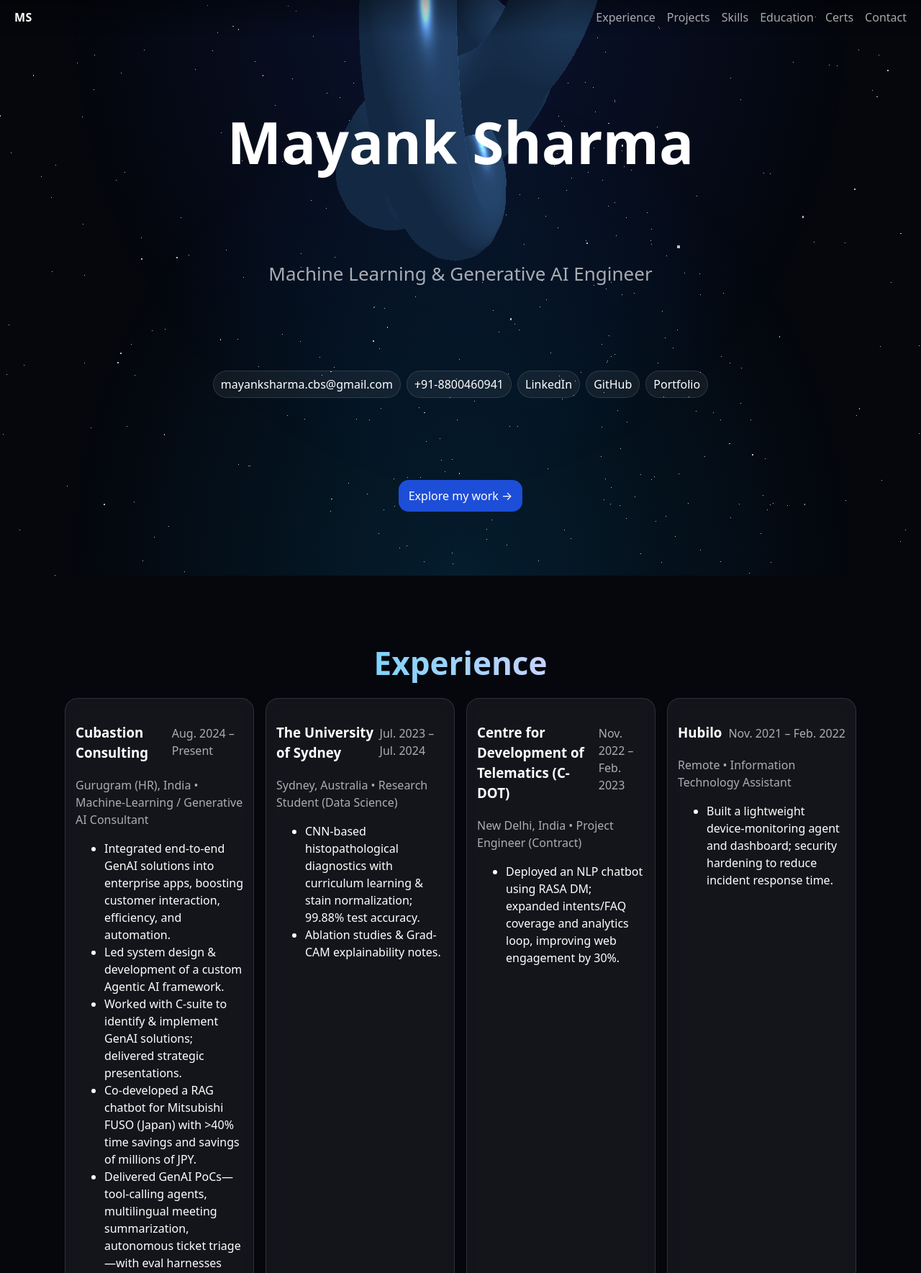
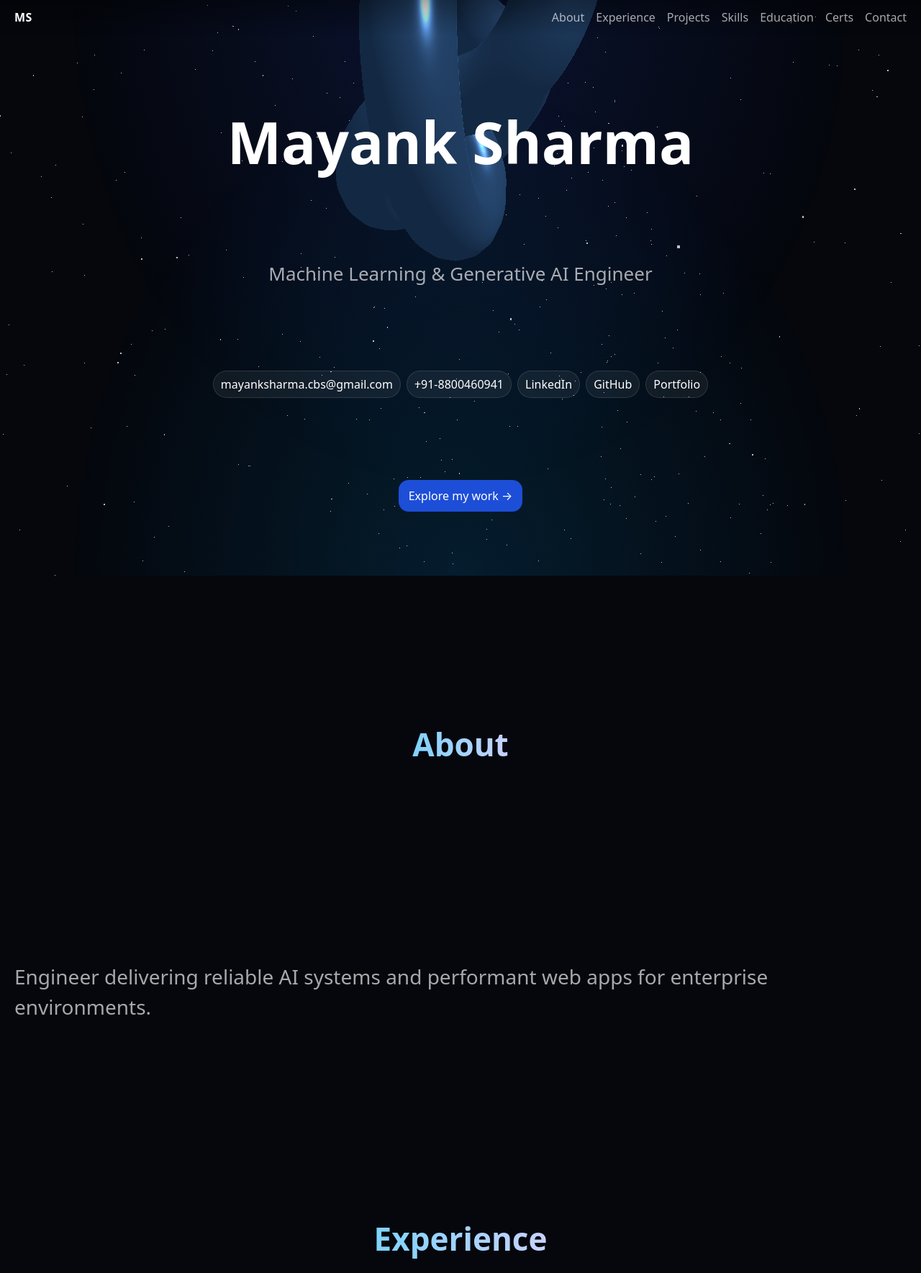
Before and after one commit to mayankcubastion1/portfolio-website, a Flask app: page / in a window 1280 px wide. Shown: the top 1769 px of the page at 72% size. Run offline with Flask 3, Linux system fonts and the light colour scheme.

Commit message:
Add about section, performance tweaks, and licensing

```diff
--- a/app.py
+++ b/app.py
@@ -1,10 +1,16 @@
 from flask import Flask, render_template
+from flask_compress import Compress
 
 app = Flask(__name__)
+Compress(app)
 
 resume = {
     "name": "Mayank Sharma",
     "title": "Machine Learning & Generative AI Engineer",
+    "summary": (
+        "Engineer delivering reliable AI systems and performant web apps for "
+        "enterprise environments."
+    ),
     "contact": {
         "email": "mayanksharma.cbs@gmail.com",
         "phone": "+91-8800460941",
@@ -118,5 +124,11 @@ resume = {
 def index():
     return render_template("index.html", data=resume)
 
+
+@app.after_request
+def add_header(response):
+    response.headers["Cache-Control"] = "public, max-age=3600"
+    return response
+
 if __name__ == "__main__":
     app.run(debug=True)
--- a/requirements.txt
+++ b/requirements.txt
@@ -1 +1,2 @@
 Flask==3.0.3
+Flask-Compress==1.13
--- a/static/css/style.css
+++ b/static/css/style.css
@@ -27,6 +27,7 @@ main { position: relative; }
 .screen { min-height: 100vh; padding: 88px 20px 40px; display: grid; place-items: center; }
 .hero h1 { font-size: clamp(36px, 7vw, 80px); margin: 0; }
 .subtitle { font-size: clamp(18px, 2.4vw, 26px); color: var(--muted); margin: 6px 0 16px; }
+.lead { font-size: clamp(20px, 2.5vw, 28px); color: var(--muted); }
 .pills { display: flex; flex-wrap: wrap; gap: 8px; }
 .pill { border: 1px solid var(--glass-b); background: var(--glass); padding: 6px 10px; border-radius: 999px; color: var(--ink); text-decoration: none; }
 .cta { display: inline-block; margin-top: 16px; padding: 10px 14px; border-radius: 14px; background: #1d4ed8; color: white; text-decoration: none; }
--- a/templates/index.html
+++ b/templates/index.html
@@ -5,6 +5,9 @@
   <meta name="viewport" content="width=device-width, initial-scale=1" />
   <title>{{ data.name }} — Portfolio</title>
   <meta name="description" content="{{ data.title }}" />
+  <meta property="og:title" content="{{ data.name }} — Portfolio" />
+  <meta property="og:description" content="{{ data.title }}" />
+  <link rel="preconnect" href="https://unpkg.com" />
   <link rel="stylesheet" href="/static/css/style.css" />
   <!-- Three.js CDN (no bundler needed) -->
   <script defer src="https://unpkg.com/three@0.160.0/build/three.min.js"></script>
@@ -17,6 +20,7 @@
   <header class="nav">
     <div class="brand">MS</div>
     <nav>
+      <a href="#about">About</a>
       <a href="#experience">Experience</a>
       <a href="#projects">Projects</a>
       <a href="#skills">Skills</a>
@@ -40,6 +44,12 @@
         {% if data.contact.portfolio %}<a class="pill" target="_blank" rel="noopener noreferrer" href="{{ data.contact.portfolio }}">Portfolio</a>{% endif %}
       </div>
       <a class="cta" href="#projects">Explore my work →</a>
+    </section>
+
+    <!-- ABOUT -->
+    <section id="about" class="screen">
+      <h2>About</h2>
+      <p class="lead">{{ data.summary }}</p>
     </section>
 
     <!-- EXPERIENCE -->
```
Also changed, not shown: README.md, 1 other file.
